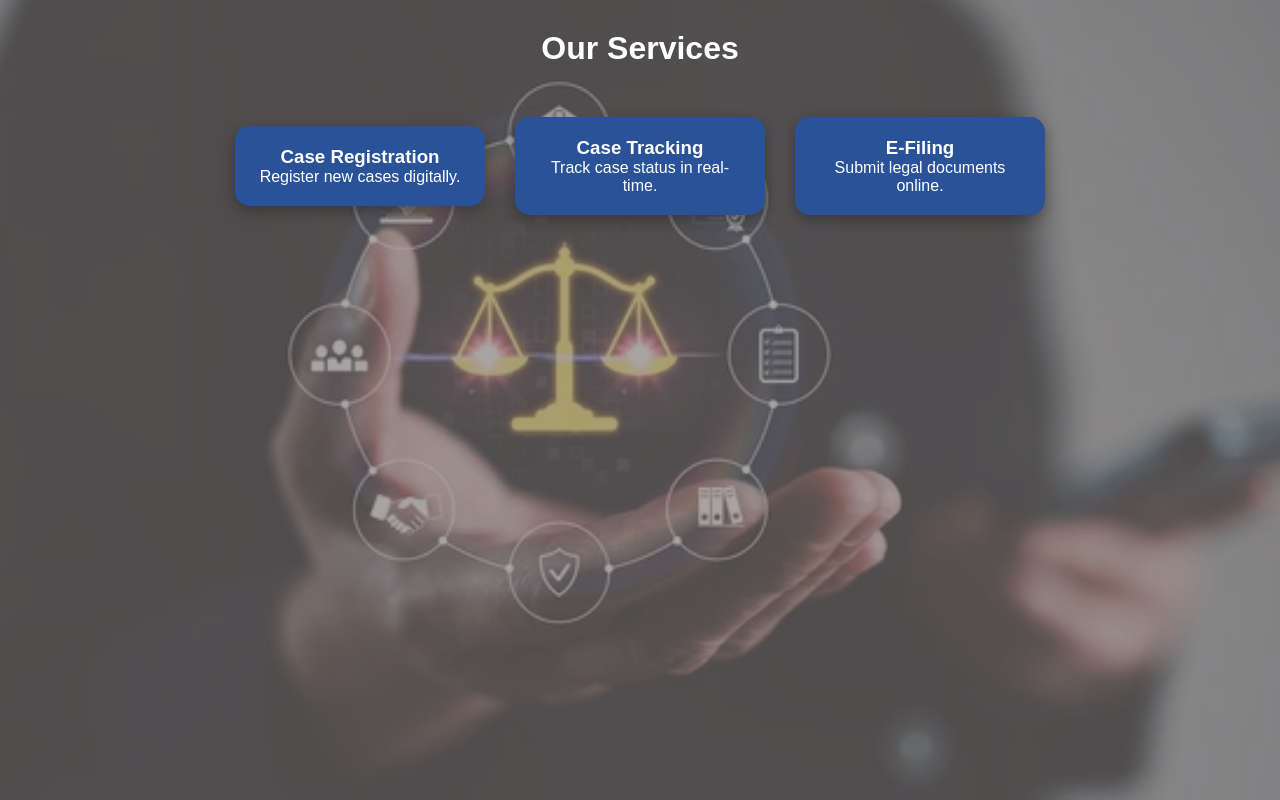
After one commit to katkambharat4/Integrated-Project-2, a PHP site: page /services.html in a window 1280 px wide. The commit adds this page. Run offline with PHP 8.4, Linux system fonts and the light colour scheme.

Commit message:
Updated services page code

```diff
--- /dev/null
+++ b/frontend/services.html
@@ -0,0 +1,29 @@
+<!DOCTYPE html>
+<html>
+<head>
+    <title>Services</title>
+    <link rel="stylesheet" href="style.css">
+</head>
+<body>
+<h1 class="services-title">Our Services</h1>
+
+<div class="services-container">
+
+    <div class="service-card">
+        <h3>Case Registration</h3>
+        <p>Register new cases digitally.</p>
+    </div>
+
+    <div class="service-card">
+        <h3>Case Tracking</h3>
+        <p>Track case status in real-time.</p>
+    </div>
+
+    <div class="service-card">
+        <h3>E-Filing</h3>
+        <p>Submit legal documents online.</p>
+    </div>
+
+</div>
+</body>
+</html>
--- a/frontend/style.css
+++ b/frontend/style.css
@@ -377,3 +377,48 @@ nav a.active {
     background: rgba(7, 161, 156, 0.95);
     color: black;
 }
+/* Title Center */
+.services-title {
+    text-align: center;
+    margin-top: 30px;
+    font-size: 32px;
+    color: white;
+}
+
+/* Center Container */
+.services-container {
+    display: flex;
+    justify-content: center;
+    align-items: center;
+    gap: 30px;
+    margin-top: 50px;
+    flex-wrap: wrap;
+}
+
+/* Service Card Style */
+.service-card {
+    background: white;
+    color: black;
+    width: 250px;
+    padding: 20px;
+    border-radius: 15px;
+    text-align: center;
+    cursor: pointer;
+    transition: all 0.4s ease;
+    box-shadow: 0 5px 15px rgba(0,0,0,0.3);
+}
+
+/* Hover Effect */
+.service-card:hover {
+    transform: translateY(-10px);
+    box-shadow: 0 10px 25px rgba(0,0,0,0.5);
+}
+
+/* Click Effect */
+.service-card:active {
+    transform: scale(0.95);
+}
+.service-card {
+    background-color: #2a5298;
+    color: white;
+}
```
